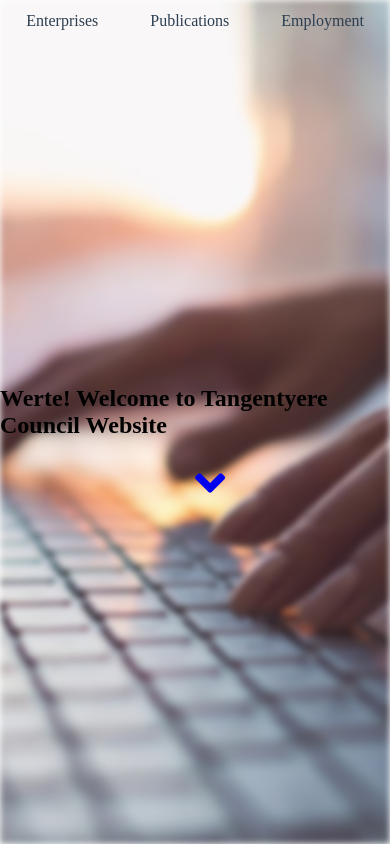
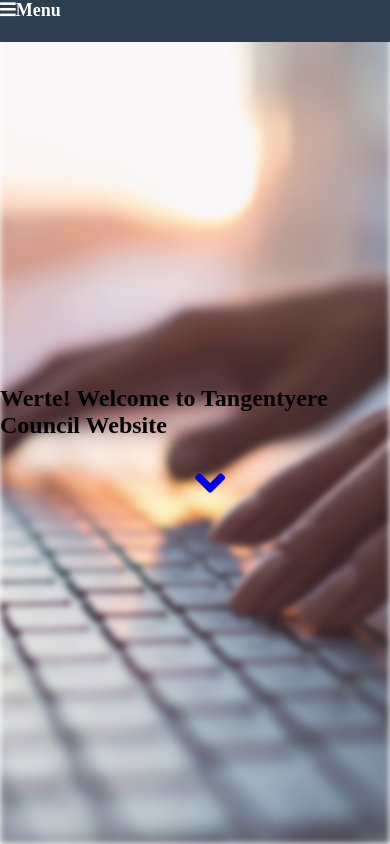
Before and after one commit to aasish-adhikari/project-era, a website: page index.html in a window 390 px wide. Shown: the top 844 px of the page. Drawn offline with Linux system fonts and the light colour scheme.

Commit message:
built system implemented

```diff
--- a/css/_navigation.scss
+++ b/css/_navigation.scss
@@ -74,3 +74,18 @@
   }
 
 }
+
+@media screen and (max-width: 480px){
+  .header-menu{
+    display: block;
+  }
+  #navbar{
+    ul{
+      flex-direction: column;
+      width: 250px;
+      height: 100vh;
+      transform: translateX(-255px);
+      transition: transform 0.5s ease-in-out;
+    }
+  }
+}
--- a/index.html
+++ b/index.html
@@ -3,7 +3,7 @@
 <head>
     <meta charset="UTF-8">
     <title>Tangentyere Council</title>
-    <meta name="viewport" content="width=device-width" , inital-scale=1, maximum-scale=1">
+    <meta name="viewport" content="width=device-width , inital-scale=1, maximum-scale=1">
     <link rel="stylesheet" type="text/css" href="css/main.css">
     <link rel="stylesheet" href="https://use.fontawesome.com/releases/v5.0.8/css/all.css">
 </head>
```
Also changed, not shown: package.json (added, +32 -0 lines), css/main.css, 2 other files.
